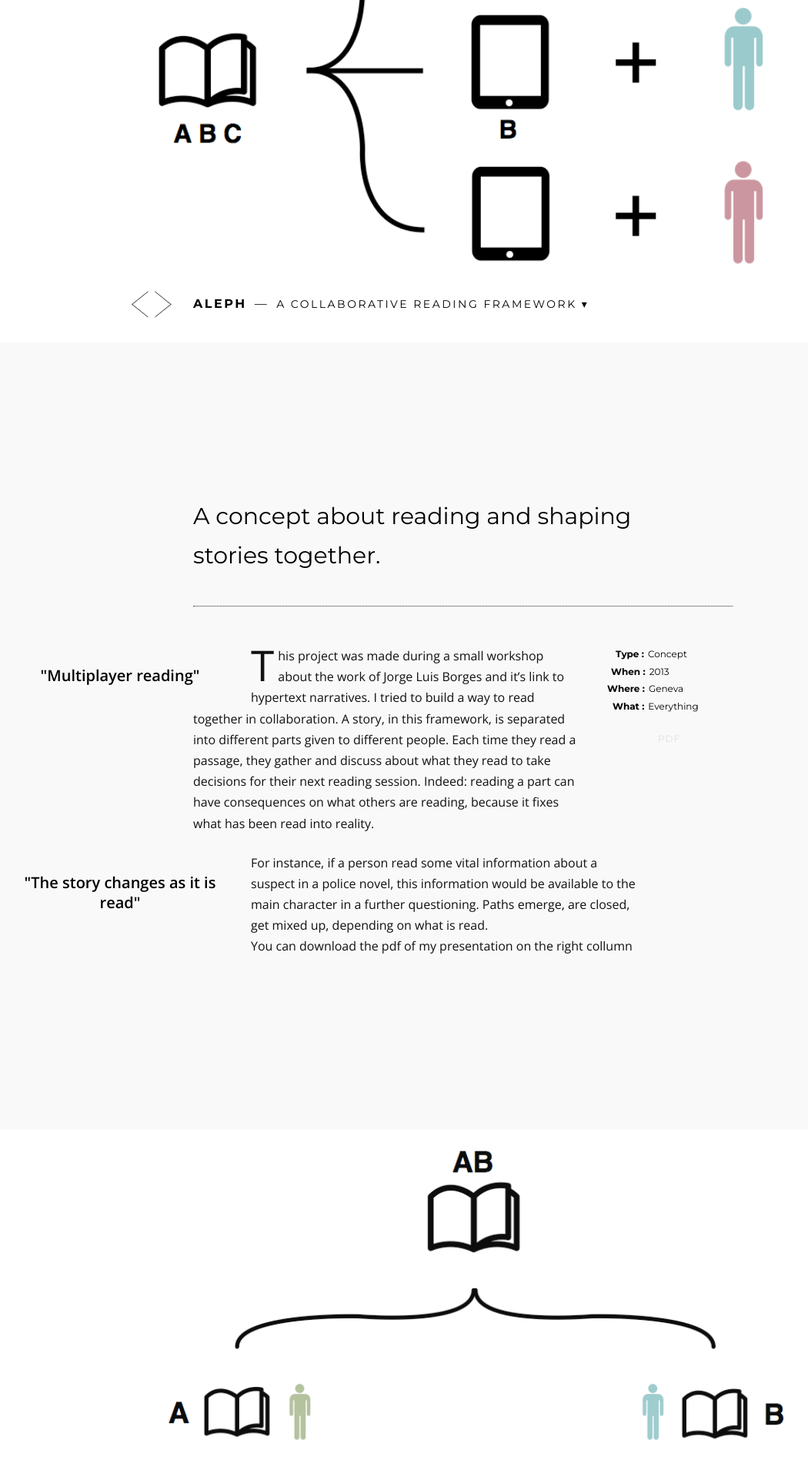
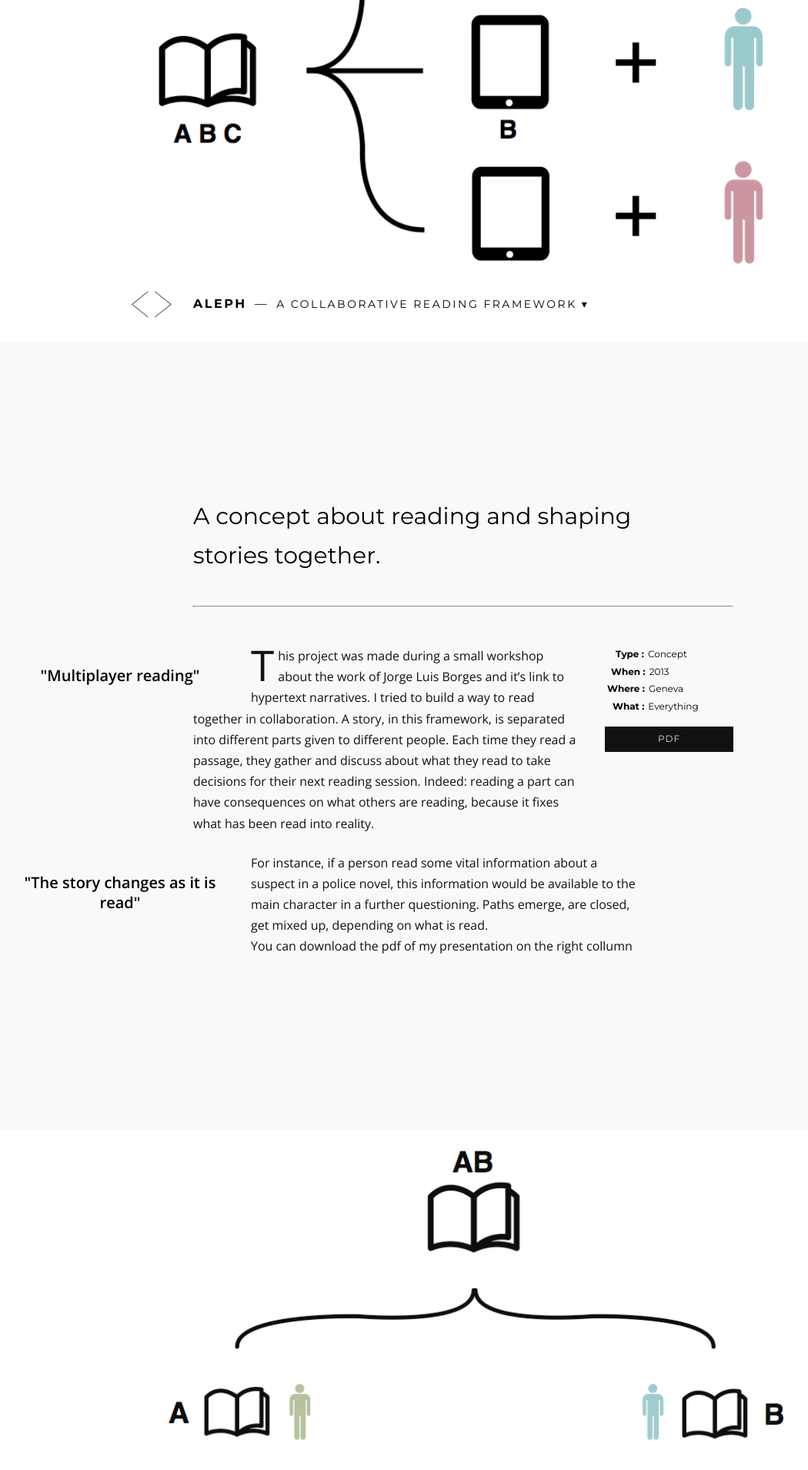
Before and after one commit to ragekit/ragekit.github.io, a Jekyll site: the page built from _posts/2013-04-01-Aleph.markdown, in a window 1280 px wide. Shown: the part 455-2365 px from the top of the page at 77% size, without its empty margins (63-1113 px from the left). Built offline with Jekyll 4.4.1, drawn with Linux system fonts in a browser that asks for light colours.

Commit message:
corrected stephen kof liinks

```diff
--- a/css/main.scss
+++ b/css/main.scss
@@ -462,6 +462,7 @@
     a{
       clear:both;
       display:block;
+      background:#111;
       .link{
         width : 100%;
         background:linear-gradient( #555, #555) no-repeat;
```
